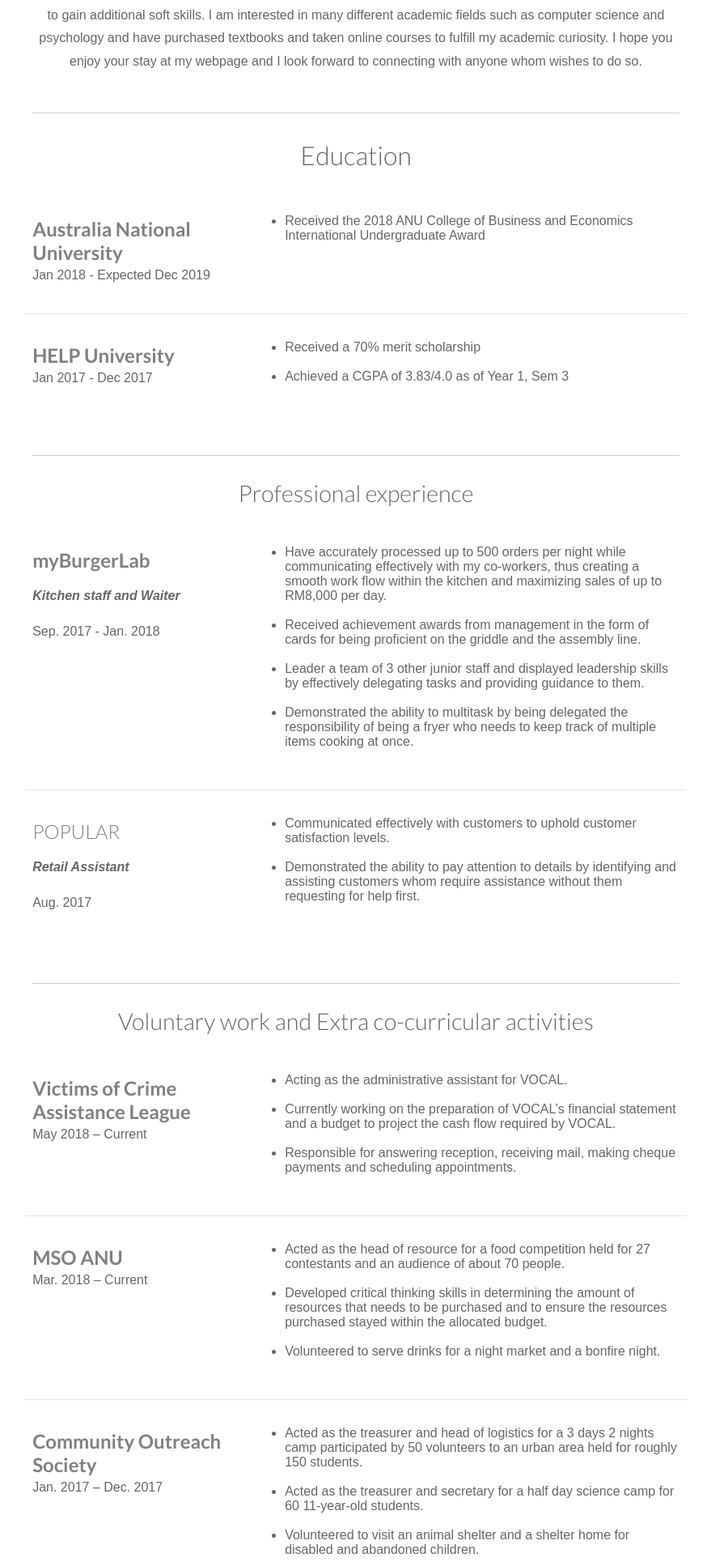
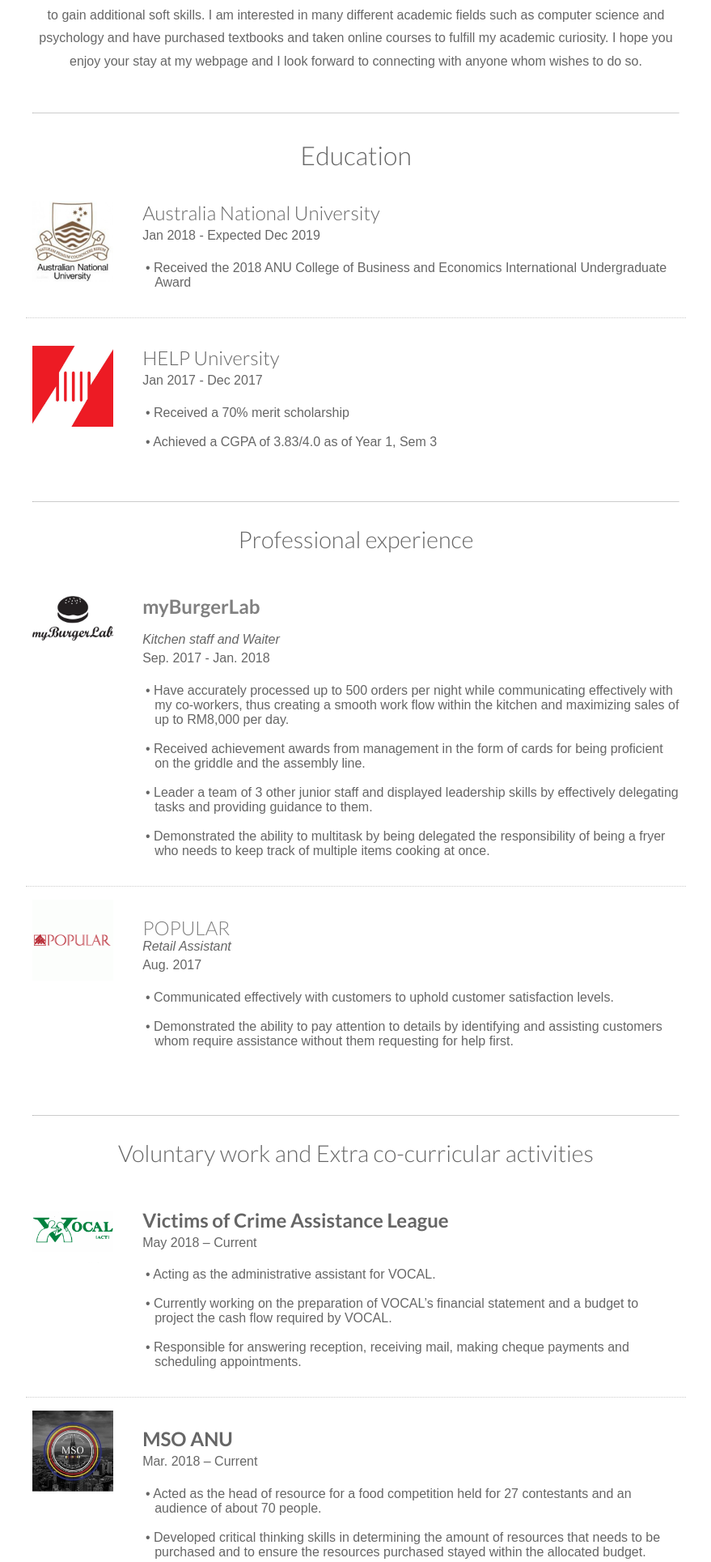
Before and after one commit to ChongJiaYong/betterresume, a PHP site: page / in a window 1280 px wide. Shown: the part 863-2792 px from the top of the page at 81% size, without its empty margins (200-1079 px from the left). Run offline with PHP 8.4, Linux system fonts and the light colour scheme.

Commit message:
Update to layout of website and added images

```diff
--- a/index.php
+++ b/index.php
@@ -42,25 +42,25 @@
 	<h1 align="center">Education</h1>
 		<section class="experience">
 			<div class="row">
-				<div class="grid-2">
-
-					<h2><strong><a style="color:grey; text-decoration:none" href="http://www.anu.edu.au/" target = "blank">Australia National University</a></strong></h2>
+				<div class="grid-1">
+					<a  href="http://www.anu.edu.au/" target = "blank"><div class="anu-logo logo"></div></a>
+				</div>
+				<div class="grid-5">
+					<h2 class="credential-heading">Australia National University</h2>
 					<p>Jan 2018 - Expected Dec 2019</p>
-				</div>
-				<div class="grid-4">
 					<ul>
 						<li>Received the 2018 ANU College of Business and Economics International Undergraduate Award </li></br>
 					</ul>
 				</div>
-			</div>
+			</div></br>
 
 				<div class="row">
-				<div class="grid-2">
-
-					<h2><strong><a style="color:grey; text-decoration:none" href="http://www.help.edu.my/" target = "blank">HELP University</a></strong></h2>
+					<div class="grid-1">
+						<a href="http://www.help.edu.my/" target = "blank"><div class="help-logo logo"></div></a>
+					</div>
+					<div class="grid-5">
+						<h2 class="credential-heading">HELP University</h2>
 						<p>Jan 2017 - Dec 2017</p>
-				</div>
-				<div class="grid-4">
 						<ul>
 							<li>Received a 70% merit scholarship </li></br>
 							<li>Achieved a CGPA of 3.83/4.0 as of Year 1, Sem 3</li>
@@ -74,12 +74,13 @@
 		<h1 align="center">Professional experience</h1>
 		<section class="experience">
 			<div class="row">
-				<div class="grid-2">
-					<h2><strong><a style="color:grey; text-decoration:none" href="http://myburgerlab.com" target = "blank">myBurgerLab</a></strong></h2>
-					<h4><em>Kitchen staff and Waiter</em></h4>
+				<div class="grid-1">
+					<a  href="https://myburgerlab.com" target = "blank"><div class="myburgerlab-logo logo"></div></a>
+				</div>
+				<div class="grid-5">
+					<h2><strong><a style="color:grey; text-decoration:none" >myBurgerLab</a></strong></h2></br>
+					<em>Kitchen staff and Waiter</em>
 					<p>Sep. 2017 - Jan. 2018</p>
-				</div>
-				<div class="grid-4">
 					<ul>
 						<li>Have accurately processed up to 500 orders per night while communicating effectively with my co-workers, thus creating a smooth work flow within the kitchen and maximizing sales of up to RM8,000 per day. </li></br>
 						<li>Received achievement awards from management in the form of cards for being proficient on the griddle and the assembly line. </li></br>
@@ -89,12 +90,13 @@
 				</div>
 			</div>
 			<div class="row">
-				<div class="grid-2">
-					<h2><a style="color:grey; text-decoration:none" href="https://www.popular.com.sg/" target = "blank">POPULAR</a></h2>
-					<h4><em>Retail Assistant</em></h4>
+				<div class="grid-1">
+					<a href="https://www.popular.com.sg/" target = "blank"><div class="popular-logo logo"></div></a>
+				</div>
+				<div class="grid-5">
+					<h2><a style="color:grey; text-decoration:none" href="https://www.popular.com.sg/" target = "blank">POPULAR</a></br></h2>
+					<em>Retail Assistant</em>
 					<p>Aug. 2017</p>
-				</div>
-				<div class="grid-4">
 					<ul>
 						<li>Communicated effectively with customers to uphold customer satisfaction levels.</li></br>
 						<li>Demonstrated the ability to pay attention to details by identifying and assisting customers whom require assistance without them requesting for help first.</li></br>
@@ -109,11 +111,12 @@
 		<h1 align="center">Voluntary work and Extra co-curricular activities</h1>
 		<section class="experience">
 			<div class="row">
-				<div class="grid-2">
-					<h2><strong><a style="color:grey; text-decoration:none" href="http://vocalact.webs.com/" target = "blank">Victims of Crime Assistance League</a></strong></h2>
+				<div class="grid-1">
+					<a href="http://vocalact.webs.com/" target = "blank"><div class="vocal-logo logo"></div></a>
+				</div>
+				<div class="grid-5">
+					<h2><strong>Victims of Crime Assistance League</a></strong></h2>
 					<p>May 2018 – Current</p>
-				</div>
-				<div class="grid-4">
 					<ul>
 						<li>Acting as the administrative assistant for VOCAL.</li></br>
 						<li>Currently working on the preparation of VOCAL’s financial statement and a budget to project the cash flow required by VOCAL. </li></br>
@@ -122,11 +125,12 @@
 				</div>
 			</div>
 			<div class="row">
-				<div class="grid-2">
-					<h2><strong><a style="color:grey; text-decoration:none" href="https://www.facebook.com/MSO.at.ANU/" target = "blank">MSO ANU</a></strong></h2>
+				<div class="grid-1">
+					<a href="https://www.facebook.com/MSO.at.ANU/" target = "blank"><div class="mso-logo logo"></div></a>
+				</div>
+				<div class="grid-5">
+					<h2><strong>MSO ANU</a></strong></h2>
 					<p>Mar. 2018 – Current</p>
-				</div>
-				<div class="grid-4">
 					<ul>
 						<li>Acted as the head of resource for a food competition held for 27 contestants and an audience of about 70 people.</li></br>
 						<li>Developed critical thinking skills in determining the amount of resources that needs to be purchased and to ensure the resources purchased stayed within the allocated budget. </li></br>
@@ -135,11 +139,12 @@
 				</div>
 			</div>
 			<div class="row">
-				<div class="grid-2">
-					<h2><strong><a style="color:grey; text-decoration:none" href="https://www.facebook.com/helpcos/" target = "blank">Community Outreach Society</a></strong></h2>
+				<div class="grid-1">
+					<a href="https://www.facebook.com/helpcos/" target = "blank"><div class="cos-logo logo"></div></a>
+				</div>
+				<div class="grid-5">
+					<h2><strong>Community Outreach Society</a></strong></h2>
 					<p>Jan. 2017 – Dec. 2017</p>
-				</div>
-				<div class="grid-4">
 					<ul>
 						<li>Acted as the treasurer and head of logistics for a 3 days 2 nights camp participated by 50 volunteers to an urban area held for roughly 150 students.</li></br>
 						<li>Acted as the treasurer and secretary for a half day science camp for 60 11-year-old students.</li></br>
@@ -149,11 +154,12 @@
 				</div>
 			</div>
 			<div class="row">
-				<div class="grid-2">
-					<h2><a style="color:grey; text-decoration:none" href="https://goo.gl/G8Yybf" target = "blank">Bizball Committee</a></h2>
+				<div class="grid-1">
+					<a href="https://goo.gl/G8Yybf" target = "blank"><div class="bizball-logo logo"></div></a>
+				</div>
+				<h2>Bizball Committee</a></h2>
 					<p>Jan. 2017 – Oct. 2017</p>
-				</div>
-				<div class="grid-4">
+				<div class="grid-5">
 					<ul>
 						<li>Assisted in organising a bazaar-style event which raised about RM2500 for the event. </li></br>
 						<li>Handled transportation to and fro from the venue for 61 participants during the event.</li>
--- a/style.css
+++ b/style.css
@@ -28,6 +28,23 @@ p {
   font-size: 1em;
   line-height: 1.8;
   margin-top: 0em;
+}
+
+ul {
+  list-style: none;
+  padding: 0;
+  margin: 0;
+}
+
+li {
+  margin-left: 15px;
+  text-indent: -.7em;
+  padding-left: 0;
+}
+
+li::before {
+  list-style: none;
+  content: "• ";
 }
 
 img {
@@ -322,3 +339,56 @@ footer hr {
   .spotlight h1, .spotlight p {
     text-align: left;
   }
+
+
+/***
+  Logos
+***/
+.logo {
+  width: 100px;
+  height: 100px;
+}
+
+.anu-logo {
+  background-image: url("img/anu_logo.jpg");
+  background-size: cover;
+}
+
+.credential-heading {
+  margin-top: 0;
+}
+
+.help-logo {
+  background-image: url("img/help_logo.jpg");
+  background-size: cover;
+}
+
+.myburgerlab-logo {
+  background-image: url("img/myBurgerLab_logo.jpg");
+  background-size: cover;
+}
+
+.popular-logo {
+  background-image: url("img/popular_logo.jpg");
+  background-size: cover;
+}
+
+.vocal-logo {
+  background-image: url("img/vocal_logo.png");
+  background-size: cover;
+}
+
+.mso-logo {
+  background-image: url("img/mso_logo.jpg");
+  background-size: cover;
+}
+
+.cos-logo {
+  background-image: url("img/cos_logo.jpg");
+  background-size: cover;
+}
+
+.bizball-logo {
+  background-image: url("img/bizball_logo.jpg");
+  background-size: cover;
+}
```
Also changed, not shown: img/anu_logo.jpg (added), img/bizball_logo.jpg (added), img/cos_logo.jpg (added), img/help_logo.jpg (added), img/mso_logo.jpg (added), img/myBurgerLab_logo.jpg (added), img/popular_logo.jpg (added), img/vocal_logo.png (added). Lines whose indentation alone changed are shown as unchanged.
